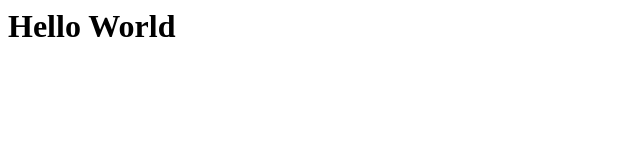
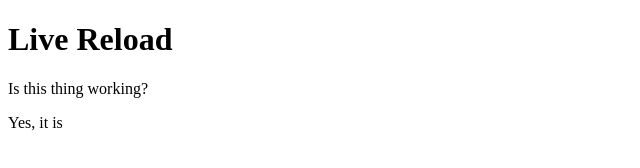
Before and after one commit to boykininteractive/example-repo, a plain HTML site: page index.html in a window 1280 px wide. Shown: the whole page, without its empty margins (0-640 px from the left). Drawn offline with Linux system fonts and the light colour scheme.

Commit message:
update index page

```diff
--- a/index.html
+++ b/index.html
@@ -1 +1,14 @@
-<h1>Hello World</h1>
+<!DOCTYPE html>
+<html lang="en">
+<head>
+    <meta charset="UTF-8">
+    <meta name="viewport" content="width=device-width, initial-scale=1.0">
+    <meta http-equiv="X-UA-Compatible" content="ie=edge">
+    <title>Document</title>
+</head>
+<body>
+    <h1>Live Reload</h1>
+    <p>Is this thing working?</p>
+    <p>Yes, it is</p>
+</body>
+</html>
```
